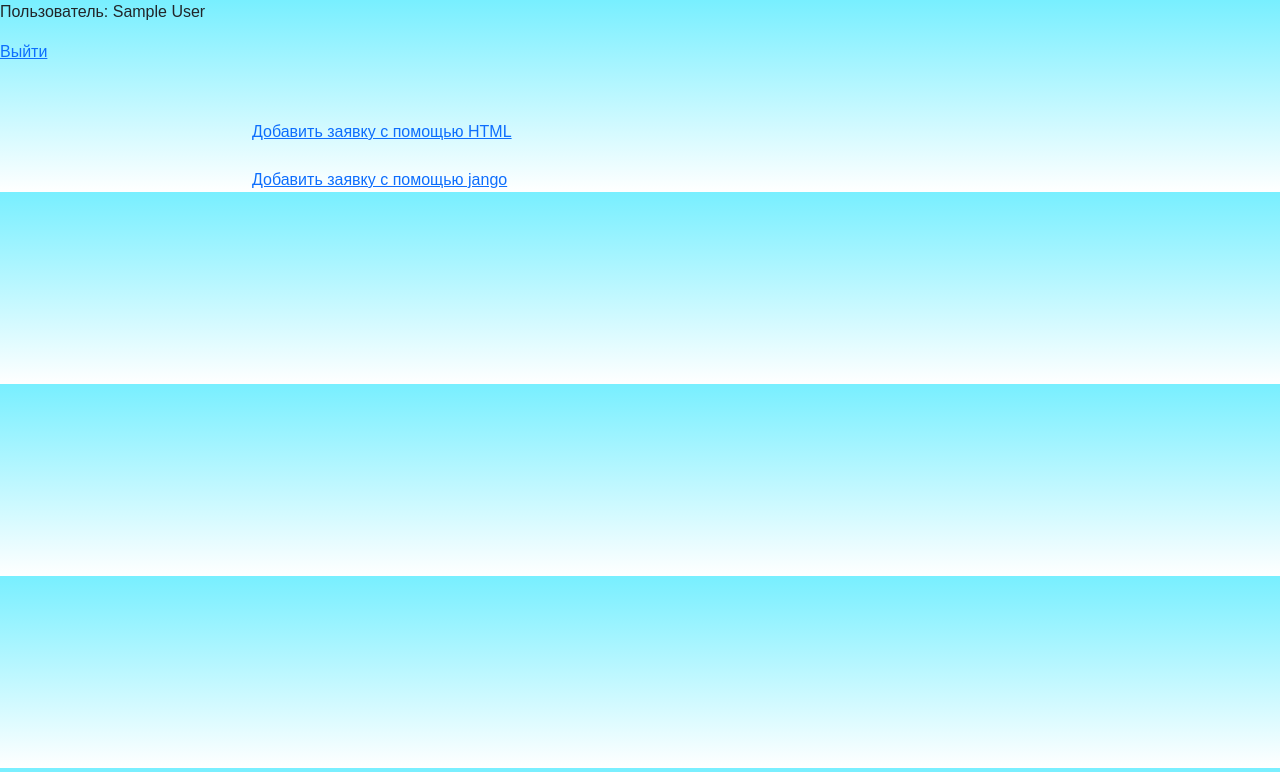
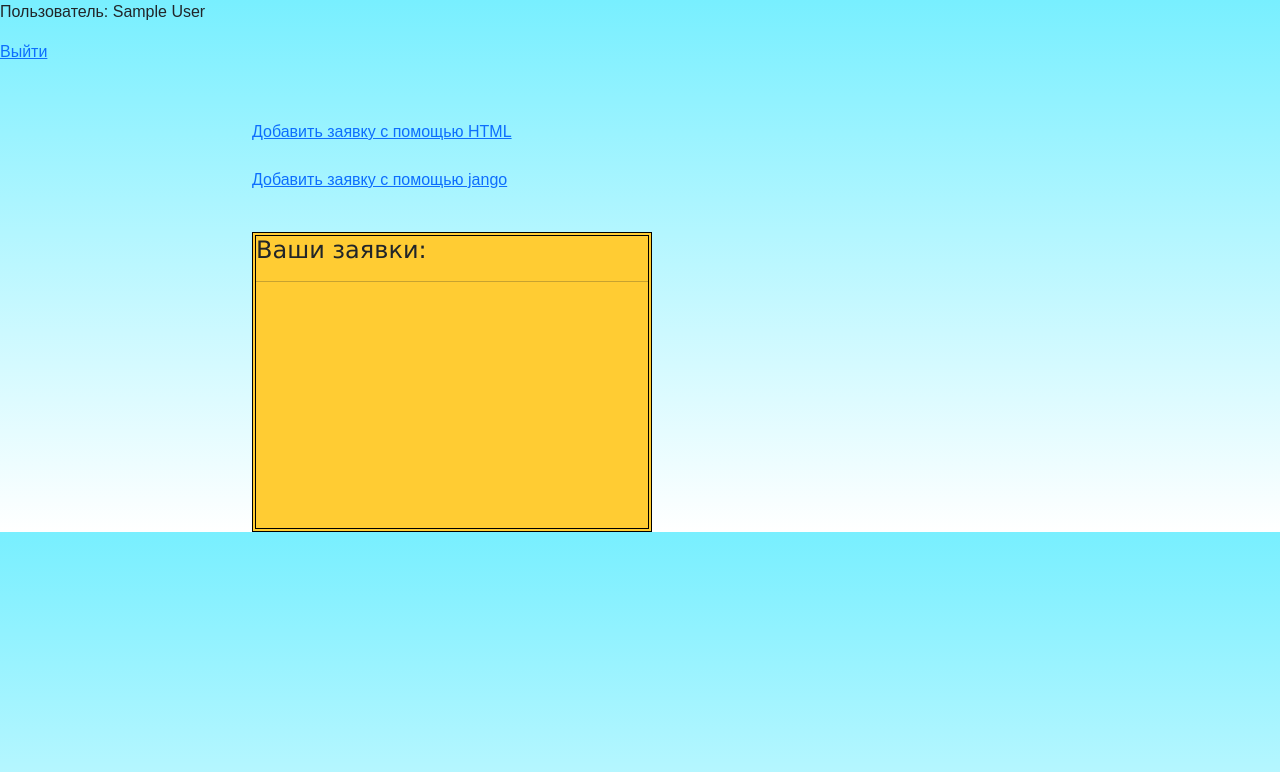
Before and after one commit to AtlantisOne/web_statement_firewall, a Django app: page / in a window 1280 px wide. Shown: the top 772 px of the page. Run offline with Django 3.2, Linux system fonts and the light colour scheme; the visitor is signed in with stand-in values (Sample User, id 1); data that the repository does not hold is empty.

Commit message:
//add user bid form

```diff
--- a/web_statement/main/urls.py
+++ b/web_statement/main/urls.py
@@ -4,7 +4,7 @@ from . import views
 
 
 urlpatterns = [
-    path('', views.index, name='home'),
+    path('', views.user_bids, name='home'),
     path('about/', views.about, name='about'),
     path('test/', views.test, name='test'),
     path('create_jango/', views.create_jango, name='create_jango'),
--- a/web_statement/main/views.py
+++ b/web_statement/main/views.py
@@ -27,9 +27,6 @@ def index(request):
     bids = Bid.objects.order_by('-created_date_bid')
     return render(request, 'main/index.html', {'bids': bids})
 
-# def login(request):
-#     return render(request, 'login_form/login.html')
-
 def about(request):
     return render(request, 'main/about.html')
 
@@ -45,8 +42,6 @@ def create_jango(request):
         if form.is_valid():
             form.save()
             complete_bid = 'Заявка успешно добавлена'
-            # time.sleep(3)
-            # return redirect('home')
         else:
             error_bid = 'Форма была заполнена неверно'
 
@@ -82,14 +77,25 @@ def create_html(request):
     }
     return render(request, 'main/create_html.html', data)
 
-def auth_user_id(request):
-    auth_user_id = request.user.id
-    form = BidForm(request.POST)
-    id = {
-        'form': form,
-        'auth_user_id': auth_user_id
+# def auth_user_id(request):
+#     auth_user_id = request.user.id
+#     form = BidForm(request.POST)
+#     id = {
+#         'form': form,
+#         'auth_user_id': auth_user_id
+#     }
+#     return render(request, 'main/create_html.html', id)
+
+@login_required
+def user_bids(request):
+    context = {
+        'posts': Bid.objects.filter(auth_user=request.user)
     }
-    return render(request, 'main/create_html.html', id)
+
+    return render(request, 'main/index.html', context)
+def index(request):
+    bids = Bid.objects.order_by('-created_date_bid')
+    return render(request, 'main/index.html', {'bids': bids})
 # class LoginView(View):
 #     def get(self, request, *args, **kwargs):
 #         form = LoginForm(request.POST or None)
--- a/web_statement/static/main/css/main.css
+++ b/web_statement/static/main/css/main.css
@@ -1,6 +1,45 @@
 * {
     margin: 0;
     padding: 0;
+}
+
+/* Меню боковой панели */
+.sidenav {
+  height: 100%; /* Полная высота: удалите это, если вы хотите "авто" высота */
+  width: 160px; /* Установите ширину боковой панели */
+  position: fixed; /* Фиксированная боковая панель (оставайтесь на месте при прокрутке) */
+  z-index: 1; /* Оставайтесь с верху */
+  top: 0; /* Оставайтесь на вершине */
+  left: 0;
+  background-color: #78efff; /* Черный */
+  overflow-x: hidden; /* Отключить горизонтальную прокрутку */
+  padding-top: 20px;
+}
+
+/* Ссылки в меню навигации */
+.sidenav a {
+  padding: 6px 8px 6px 16px;
+  text-decoration: none;
+  font-size: 25px;
+  color: #818181;
+  display: block;
+}
+
+/* При наведении курсора мыши на навигационные ссылки измените их цвет */
+.sidenav a:hover {
+  color: #f1f1f1;
+}
+
+/* Стиль содержимого страницы
+.main {
+  margin-left: 160px; /* То же, что и ширина боковой панели
+  padding: 0px 10px;
+}*/
+
+/* На небольших экранах, где высота меньше 450px, измените стиль боковой панели (меньше отступов и меньший размер шрифта) */
+@media screen and (max-height: 450px) {
+  .sidenav {padding-top: 15px;}
+  .sidenav a {font-size: 18px;}
 }
 
 body {
@@ -9,12 +48,26 @@ body {
 	margin: 0;
 }
 
+
 .container {
     max-width: 800px;
     height: 100%;
     margin: 0 auto;
     padding-top: 40px;
 }
+
+.user_bisd_div{
+    overflow: auto;
+    line-height: 0;
+    margin-top: 40px;
+    max-width: 400px;
+    height:300px; /* высота нашего блока */
+    font-family: Verdana, Arial, Helvetica, sans-serif;
+    font-size: 8pt; /* Размер шрифта в пунктах */
+    border: 4px double black; /* Параметры границы */
+    background: #fc3; /* Цвет фона */
+}
+
 
 .main_h3 {
     padding-bottom: 32px;
--- a/web_statement/templates/main/create_html.html
+++ b/web_statement/templates/main/create_html.html
@@ -5,11 +5,7 @@
     <div>
     <a href="{% url 'home' %}">Главная</a>
     <form method="post">
-        <!--            <script language="JavaScript">-->
-        <!--                alert("Привет, мир!");-->
-        <!--            </script>-->
         {% csrf_token %}
-
         <h3 class="main_h3">Создание заявки</h3>
         <h3>{{ complete_bid }}</h3>
         <h3>{{ error_bid }}</h3>
--- a/web_statement/templates/main/index.html
+++ b/web_statement/templates/main/index.html
@@ -11,5 +11,25 @@
                     <p><a href="{% url 'login' %}">Войти</a></p>
                 {% endif %}
 
+                <div class="user_bisd_div">
+                    <h4>Ваши заявки:</h4>
+                    <hr>
+                    {% for el in posts %}
+                        <p>Заявка: {{ el.num_bid }}, дата создания: {{ el.created_date_bid }}</p>
+                        <hr>
+                    {% endfor %}
+                </div>
 
         {% endblock %}
+
+<!--            {% if bids %}-->
+<!--                {% for el in bids %}-->
+<!--                    <div>-->
+<!--                        <p>{{ el.num_bid }}</p>-->
+<!--                        <p>{{ el.source_bid }}</p>-->
+<!--                        <p>{{ el.protocol_bid }}</p>-->
+<!--                    </div>-->
+<!--                {% endfor %}-->
+<!--            {% else %}-->
+<!--                <p>Заявок нет </p>-->
+<!--            {% endif %}-->
--- a/web_statement/templates/main/layout.html
+++ b/web_statement/templates/main/layout.html
@@ -9,6 +9,8 @@
     <script type="text/javascript" src="{% static 'main/js/jquery-3.6.0.min.js' %}"></script>
 </head>
 <body>
+<!-- Боковой панели навигации -->
+<!--<div class="sidenav">-->
 {% if user.is_authenticated %}
         {% if user.last_name == '' or user.first_name == '' %}
         <p>Пользователь: {{ user }}</p>
@@ -19,6 +21,7 @@
         {% endif %}
     {% else %}
 {% endif %}
+<!--</div>-->
 
 <div class="container">
 {% block content %}
```
